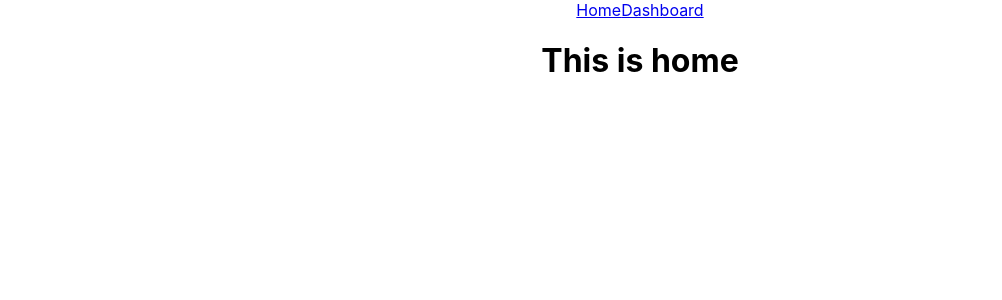
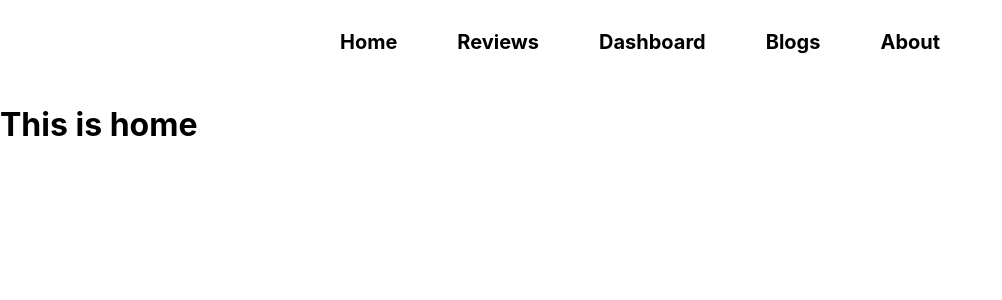
Before and after one commit to Shafak93/cloth-store, a React (Create React App) app: page / in a window 1280 px wide. Shown: the top 300 px of the page, without its empty margins (0-1002 px from the left). Built offline with nearby package versions, Linux system fonts and the light colour scheme.

Commit message:
navbar style and work

```diff
--- a/src/App.css
+++ b/src/App.css
@@ -1,4 +1,4 @@
-.App {
+/* .App {
   text-align: center;
 }
 
@@ -35,4 +35,4 @@
   to {
     transform: rotate(360deg);
   }
-}
+} */
--- a/src/App.js
+++ b/src/App.js
@@ -1,18 +1,24 @@
 import { Route, Routes } from 'react-router-dom';
 import './App.css';
+import About from './Components/About/About';
+import Blogs from './Components/Blogs/Blogs';
 import Dashboard from './Components/Dashboard/Dashboard';
 import Home from './Components/Home/Home';
 import Navbar from './Components/Navbar/Navbar';
+import Reviews from './Components/Reviews/Reviews';
+import bootstrap from 'bootstrap';
+import { Container } from 'react-bootstrap';
 
 function App() {
   return (
-    <div className="App">
+    <div className="App ">
       <Navbar></Navbar>
       <Routes>
          <Route path='/' element={<Home></Home>}></Route>
+         <Route path = '/reviews' element={<Reviews></Reviews>}></Route>
          <Route path='/dashboard' element={<Dashboard></Dashboard>}></Route>
-         <Route></Route>
-         <Route></Route>
+         <Route path='/blogs' element={<Blogs></Blogs>}></Route>
+         <Route path='/about' element={<About></About>}></Route>
       </Routes>
 
     </div>
--- /dev/null
+++ b/src/Components/Navbar/Navbar.css
@@ -0,0 +1,16 @@
+.nav-items{
+    display: flex;
+    justify-content: center;
+
+}
+.item{
+    margin: 15px;
+    padding: 15px;
+    text-decoration: none;
+    color: black;
+    font-size: 20px;
+    font-weight: bold;
+}
+.item:hover{
+    color: rgb(109, 99, 99)
+}
--- a/src/Components/Navbar/Navbar.js
+++ b/src/Components/Navbar/Navbar.js
@@ -1,12 +1,19 @@
 import React from 'react';
 import { Link } from 'react-router-dom';
+import './Navbar.css'
+import bootstrap from 'bootstrap';
+import { Container } from 'react-bootstrap';
+
 
 const Navbar = () => {
     return (
-        <div>
-            <nav>
-                <Link to='/'>Home</Link>
-                <Link to='dashboard'>Dashboard</Link>
+        <div >
+            <nav className='nav-items'>
+                <Link className='item' to='/'>Home</Link>
+                <Link className='item' to='reviews'>Reviews</Link>
+                <Link className='item' to='dashboard'>Dashboard</Link>
+                <Link className='item' to='blogs'>Blogs</Link>
+                <Link className='item' to='about'>About</Link>
             </nav>
         </div>
     );
```
